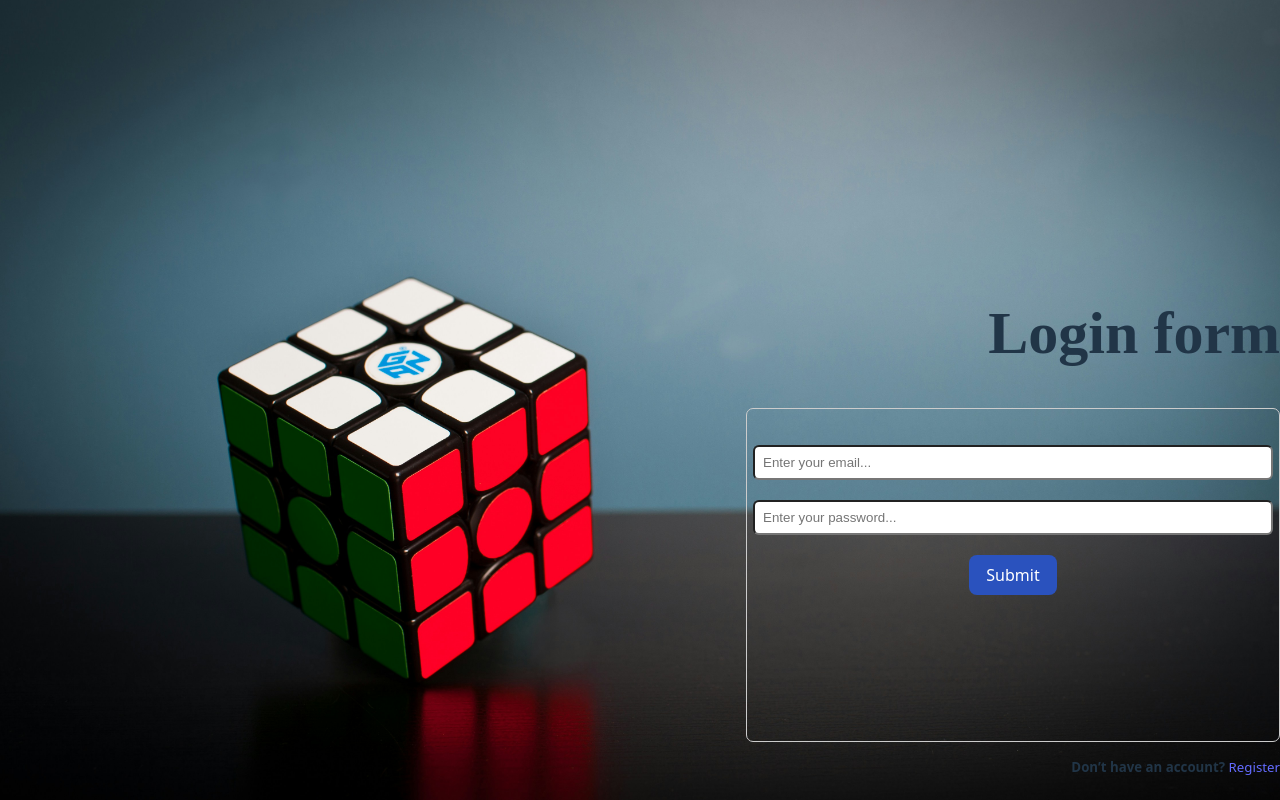
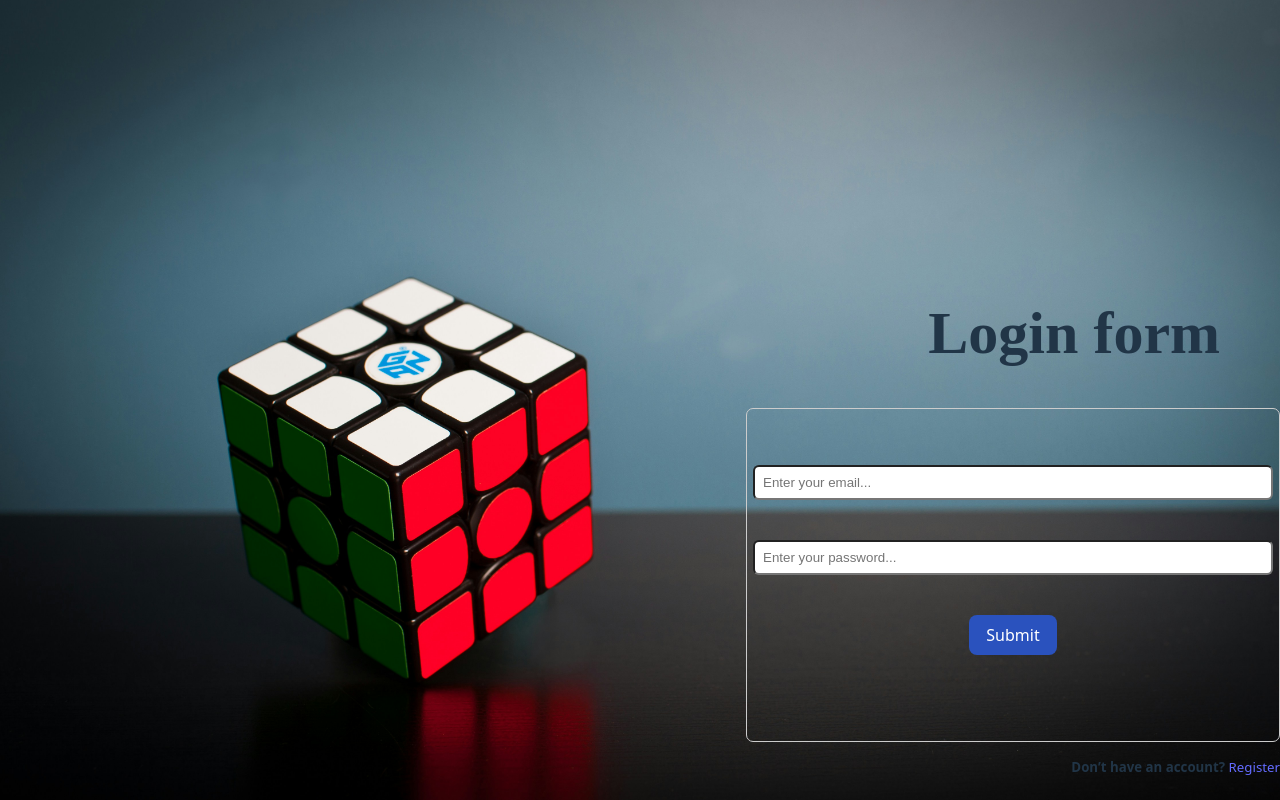
Before and after one commit to Ajay-kandula/QUIZ-App, a React (Vite) app: page /login in a window 1280 px wide. Shown: the top 800 px of the page. Built offline with nearby package versions, Linux system fonts and the light colour scheme.

Commit message:
"update"

```diff
--- a/src/Pages/Login.jsx
+++ b/src/Pages/Login.jsx
@@ -29,10 +29,10 @@ const Login =()=>{
     };
     return(
         <div  style={{display: "flex",flexDirection: "column",alignItems: 'flex-end',justifyContent: 'flex-end',height:"100vh",width:"100vw",backgroundImage:`url(${loginBg})`,backgroundSize:'cover',backgroundPosition:"center",paddingRight:"60px"}} >
-            <h1 style={{font: "initial",fontWeight: 'bold',fontSize: "60px",textAlign: "center"}}>Login form</h1>
+            <h1 style={{font: "initial",fontWeight: 'bold',fontSize: "60px",textAlign: "center",paddingRight:"60px"}}>Login form</h1>
             <form onSubmit={handleSubmit} style={{ display: "flex", flexDirection: 'column',alignItems: 'center',border: "1px solid #ccc",borderRadius: "7px",padding: "16px",width: "500px",height:"300px"}}>
-                <input type="email" value={user.email} name="email" placeholder="Enter your email..." onChange={handlechange} required style={{marginTop:"20px" ,marginBottom: "20px", padding: "8px", width: "100%" ,borderRadius:"6px"}}/>
-                <input type="password" value={user.password} name="password" placeholder="Enter your password..." onChange={handlechange} required style={{ marginBottom: "20px", padding: "8px", width: "100%" ,borderRadius:"6px"}}/>
+                <input type="email" value={user.email} name="email" placeholder="Enter your email..." onChange={handlechange} required style={{marginTop:"40px" ,marginBottom: "40px", padding: "8px", width: "100%" ,borderRadius:"6px",}}/>
+                <input type="password" value={user.password} name="password" placeholder="Enter your password..." onChange={handlechange} required style={{ marginBottom: "40px", padding: "8px", width: "100%" ,borderRadius:"6px"}}/>
                 <button type="submit" style={{  padding: "8px 16px",color:"white",backgroundColor:"#2a52be  " }}>Submit</button>
             </form>
             <h5 style={{textAlign: 'center',marginTop: '16px'}}>Don’t have an account? <Link to='/Register'>Register</Link></h5></div>
```
